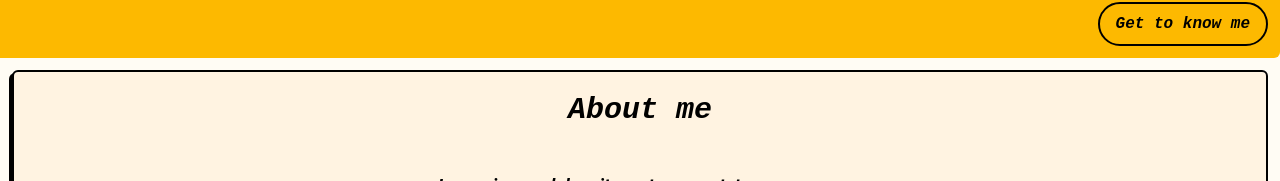
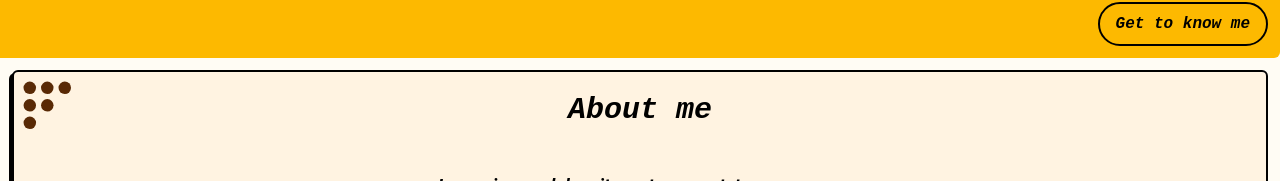
Before and after one commit to programmergeek/landing-page, a Next.js app in the folder landing-page/: page / in a window 1280 px wide. Shown: the part 746-927 px from the top of the page. Built offline with nearby package versions, Linux system fonts and the light colour scheme.

Commit message:
create text decorators

```diff
--- /dev/null
+++ b/landing-page/components/Accent.tsx
@@ -0,0 +1,60 @@
+import React from 'react'
+
+export const Accent: React.FC<{className?: string}> = ({...props}) => {
+    return (
+        <div className={props.className}>
+
+      <svg
+        width="20"
+        height="20"
+        viewBox="0 0 20 20"
+        fill="none"
+        xmlns="http://www.w3.org/2000/svg"
+      >
+        <circle
+          cx="17.2906"
+          cy="17.2656"
+          r="2.5"
+          transform="rotate(-0.0755001 17.2906 17.2656)"
+          fill="#592905"
+        />
+        <circle
+          cx="10.2906"
+          cy="17.2748"
+          r="2.5"
+          transform="rotate(-0.0755001 10.2906 17.2748)"
+          fill="#592905"
+        />
+        <circle
+          cx="3.29065"
+          cy="17.2841"
+          r="2.5"
+          transform="rotate(-0.0755001 3.29065 17.2841)"
+          fill="#592905"
+        />
+        <circle
+          cx="17.2814"
+          cy="10.2656"
+          r="2.5"
+          transform="rotate(-0.0755001 17.2814 10.2656)"
+          fill="#592905"
+        />
+        <circle
+          cx="10.2815"
+          cy="10.2748"
+          r="2.5"
+          transform="rotate(-0.0755001 10.2815 10.2748)"
+          fill="#592905"
+        />
+        <circle
+          cx="17.2722"
+          cy="3.26562"
+          r="2.5"
+          transform="rotate(-0.0755001 17.2722 3.26562)"
+          fill="#592905"
+          />
+      </svg>
+          </div>
+    );
+
+}
--- a/landing-page/components/index.ts
+++ b/landing-page/components/index.ts
@@ -2,3 +2,4 @@ export * from './NavigationBar'
 export * from './Buttons'
 export * from './Cards'
 export * from './HeroBanner'
+export * from './Accent'
--- a/landing-page/pages/index.tsx
+++ b/landing-page/pages/index.tsx
@@ -1,7 +1,7 @@
 import type { NextPage } from 'next'
 import Head from 'next/head'
 import Image from 'next/image'
-import { Card, HeroBanner, IconButton, Navbar, ProjectCard } from '../components'
+import { Accent, Card, HeroBanner, IconButton, Navbar, ProjectCard } from '../components'
 import { FaGithub, FaLinkedinIn, FaTwitter } from "react-icons/fa";
 import styles from '../styles/Home.module.css'
 
@@ -11,7 +11,9 @@ const Home: NextPage = () => {
       <Navbar />
       <HeroBanner />
       <section id="About Me">
-        <Card className="mt-3 mx-1.5">
+        <Card className=" relative mt-3 mx-1.5">
+          <Accent className="absolute bottom-3 right-3 lg:bottom-6 lg:right-6 transform md:scale-150 lg:scale-[2.5]" />
+          <Accent className="absolute top-3 left-3 lg:top-6 lg:left-6 -rotate-180 transform md:scale-150 lg:scale-[2.5]" />
           <h1 className="font-sourceCodePro italic text-2xl lg:text-3xl font-semibold text-center mb-5 lg:mb-11">
             About me
           </h1>
```
